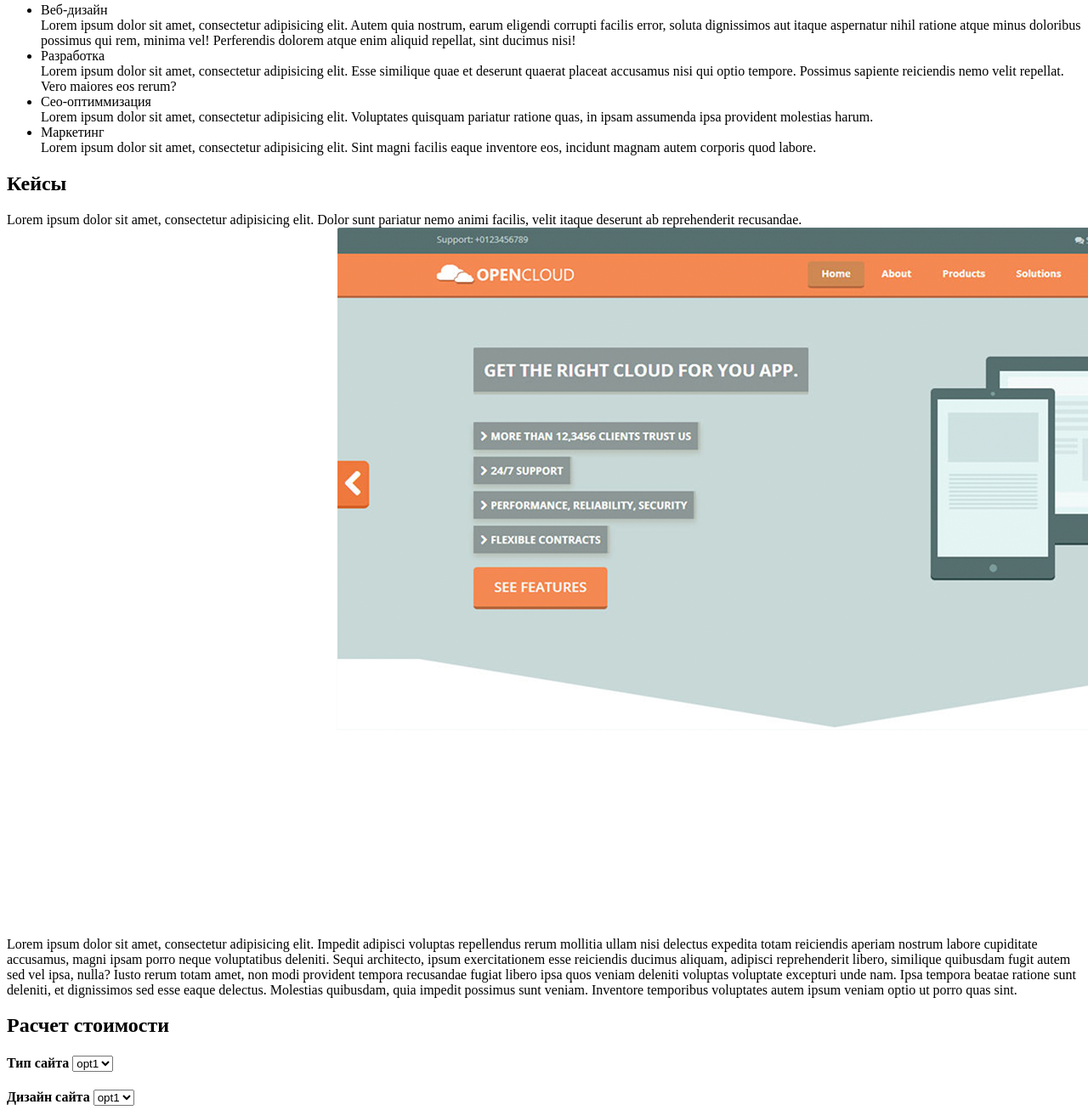
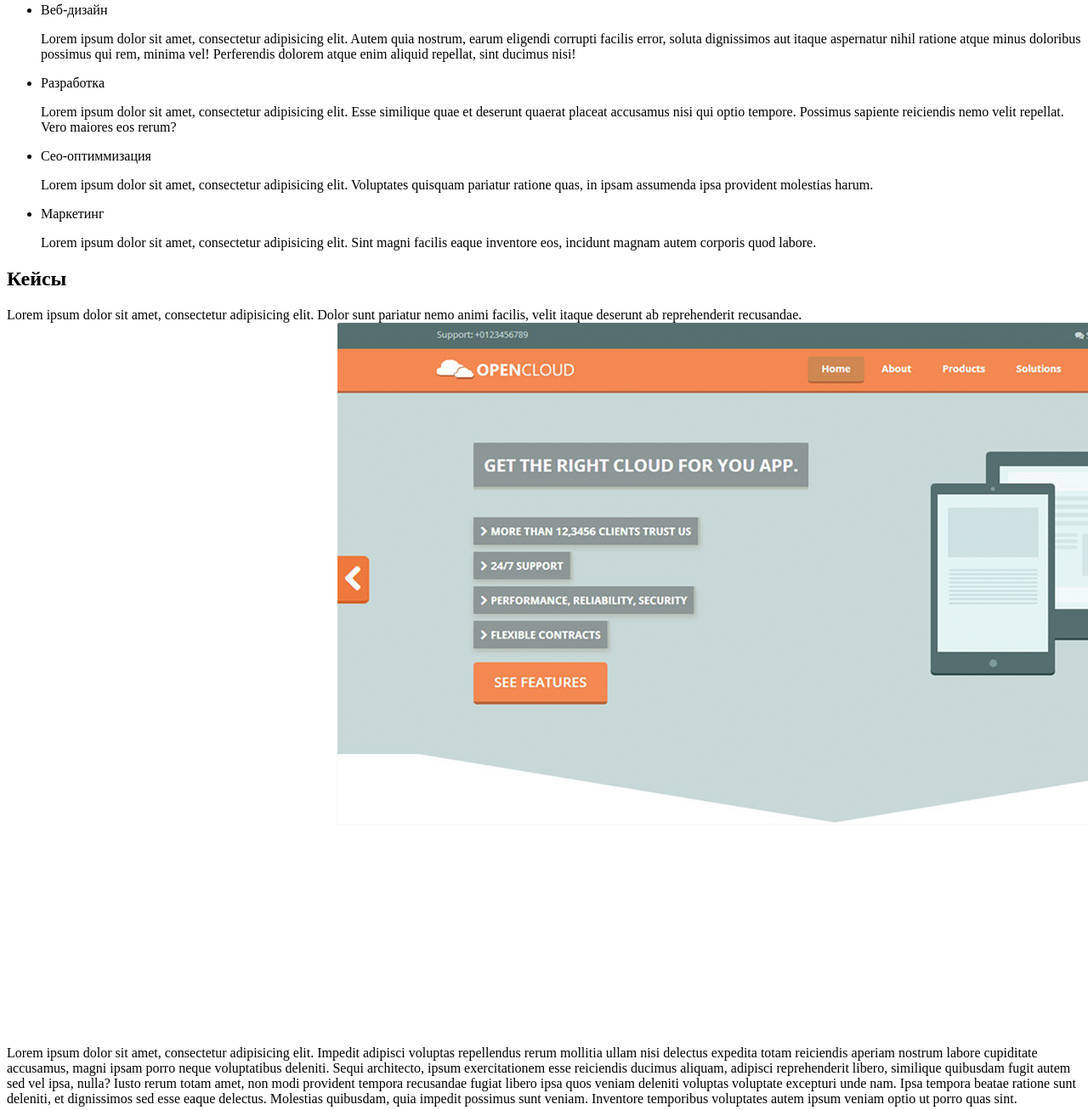
Before and after one commit to Zhunusov95/brownzhunusovcourse.github.io, a plain HTML site: page index.html in a window 1280 px wide. Shown: the part 739-2046 px from the top of the page at 85% size. Drawn offline with Linux system fonts and the light colour scheme; files whose address does not match are found by name.

Commit message:
Add files via upload

```diff
--- a/index.html
+++ b/index.html
@@ -46,13 +46,13 @@
   <h2>Что я умею делать</h2></div>
   <div class="menu"><ul>
 	   <li>Веб-дизайн</li>
-	        <txt>Lorem ipsum dolor sit amet, consectetur adipisicing elit. Autem quia nostrum, earum eligendi corrupti facilis error, soluta dignissimos aut itaque aspernatur nihil ratione atque minus doloribus possimus qui rem, minima vel! Perferendis dolorem atque enim aliquid repellat, sint ducimus nisi!</txt>
+	        <p>Lorem ipsum dolor sit amet, consectetur adipisicing elit. Autem quia nostrum, earum eligendi corrupti facilis error, soluta dignissimos aut itaque aspernatur nihil ratione atque minus doloribus possimus qui rem, minima vel! Perferendis dolorem atque enim aliquid repellat, sint ducimus nisi!</p>
 	   <li>Разработка</li>
-           <txt>Lorem ipsum dolor sit amet, consectetur adipisicing elit. Esse similique quae et deserunt quaerat placeat accusamus nisi qui optio tempore. Possimus sapiente reiciendis nemo velit repellat. Vero maiores eos rerum?</txt>
+           <p>Lorem ipsum dolor sit amet, consectetur adipisicing elit. Esse similique quae et deserunt quaerat placeat accusamus nisi qui optio tempore. Possimus sapiente reiciendis nemo velit repellat. Vero maiores eos rerum?</p>
        <li>Ceo-оптиммизация</li>
-            <txt>Lorem ipsum dolor sit amet, consectetur adipisicing elit. Voluptates quisquam pariatur ratione quas, in ipsam assumenda ipsa provident molestias harum.</txt>
+            <p>Lorem ipsum dolor sit amet, consectetur adipisicing elit. Voluptates quisquam pariatur ratione quas, in ipsam assumenda ipsa provident molestias harum.</p>
        <li>Маркетинг</li>
-       <txt>Lorem ipsum dolor sit amet, consectetur adipisicing elit. Sint magni facilis eaque inventore eos, incidunt magnam autem corporis quod labore.</txt>
+       <p>Lorem ipsum dolor sit amet, consectetur adipisicing elit. Sint magni facilis eaque inventore eos, incidunt magnam autem corporis quod labore.</p>
        </ul>
    </div>
 
@@ -60,7 +60,7 @@
       <h2>Кейсы</h2>
       <span>Lorem ipsum dolor sit amet, consectetur adipisicing elit. Dolor sunt pariatur nemo animi facilis, velit itaque deserunt ab reprehenderit recusandae.</span>
       <img src="img/%D0%BB%D0%BE%D0%B3%D0%BE%20%D0%BA%D0%B5%D0%B9%D1%81%D0%BE%D0%B2.png" alt="">
-  <txt>Lorem ipsum dolor sit amet, consectetur adipisicing elit. Impedit adipisci voluptas repellendus rerum mollitia ullam nisi delectus expedita totam reiciendis aperiam nostrum labore cupiditate accusamus, magni ipsam porro neque voluptatibus deleniti. Sequi architecto, ipsum exercitationem esse reiciendis ducimus aliquam, adipisci reprehenderit libero, similique quibusdam fugit autem sed vel ipsa, nulla? Iusto rerum totam amet, non modi provident tempora recusandae fugiat libero ipsa quos veniam deleniti voluptas voluptate excepturi unde nam. Ipsa tempora beatae ratione sunt deleniti, et dignissimos sed esse eaque delectus. Molestias quibusdam, quia impedit possimus sunt veniam. Inventore temporibus voluptates autem ipsum veniam optio ut porro quas sint.</txt>
+  <p>Lorem ipsum dolor sit amet, consectetur adipisicing elit. Impedit adipisci voluptas repellendus rerum mollitia ullam nisi delectus expedita totam reiciendis aperiam nostrum labore cupiditate accusamus, magni ipsam porro neque voluptatibus deleniti. Sequi architecto, ipsum exercitationem esse reiciendis ducimus aliquam, adipisci reprehenderit libero, similique quibusdam fugit autem sed vel ipsa, nulla? Iusto rerum totam amet, non modi provident tempora recusandae fugiat libero ipsa quos veniam deleniti voluptas voluptate excepturi unde nam. Ipsa tempora beatae ratione sunt deleniti, et dignissimos sed esse eaque delectus. Molestias quibusdam, quia impedit possimus sunt veniam. Inventore temporibus voluptates autem ipsum veniam optio ut porro quas sint.</p>
   </div>
 
 
```
